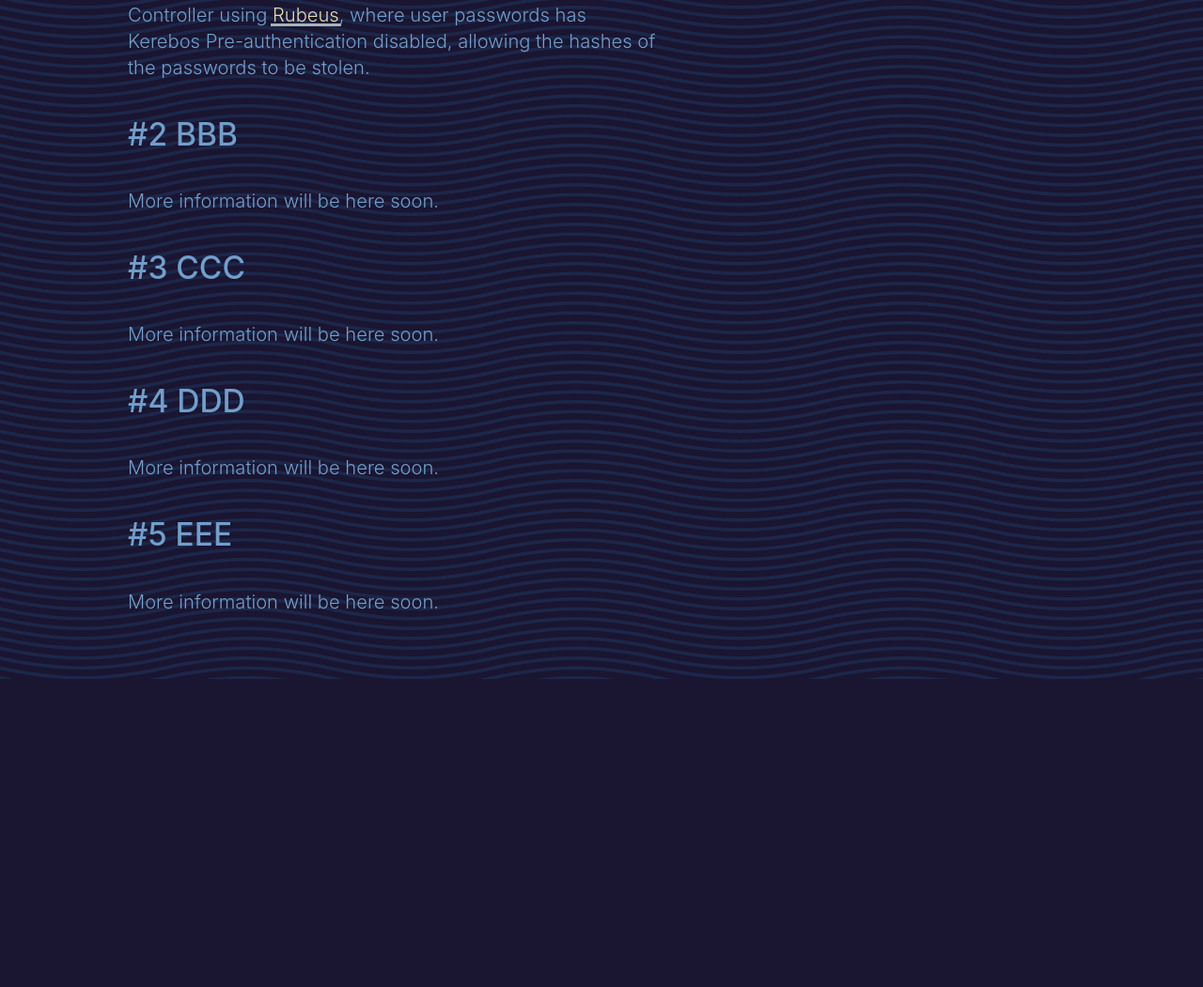
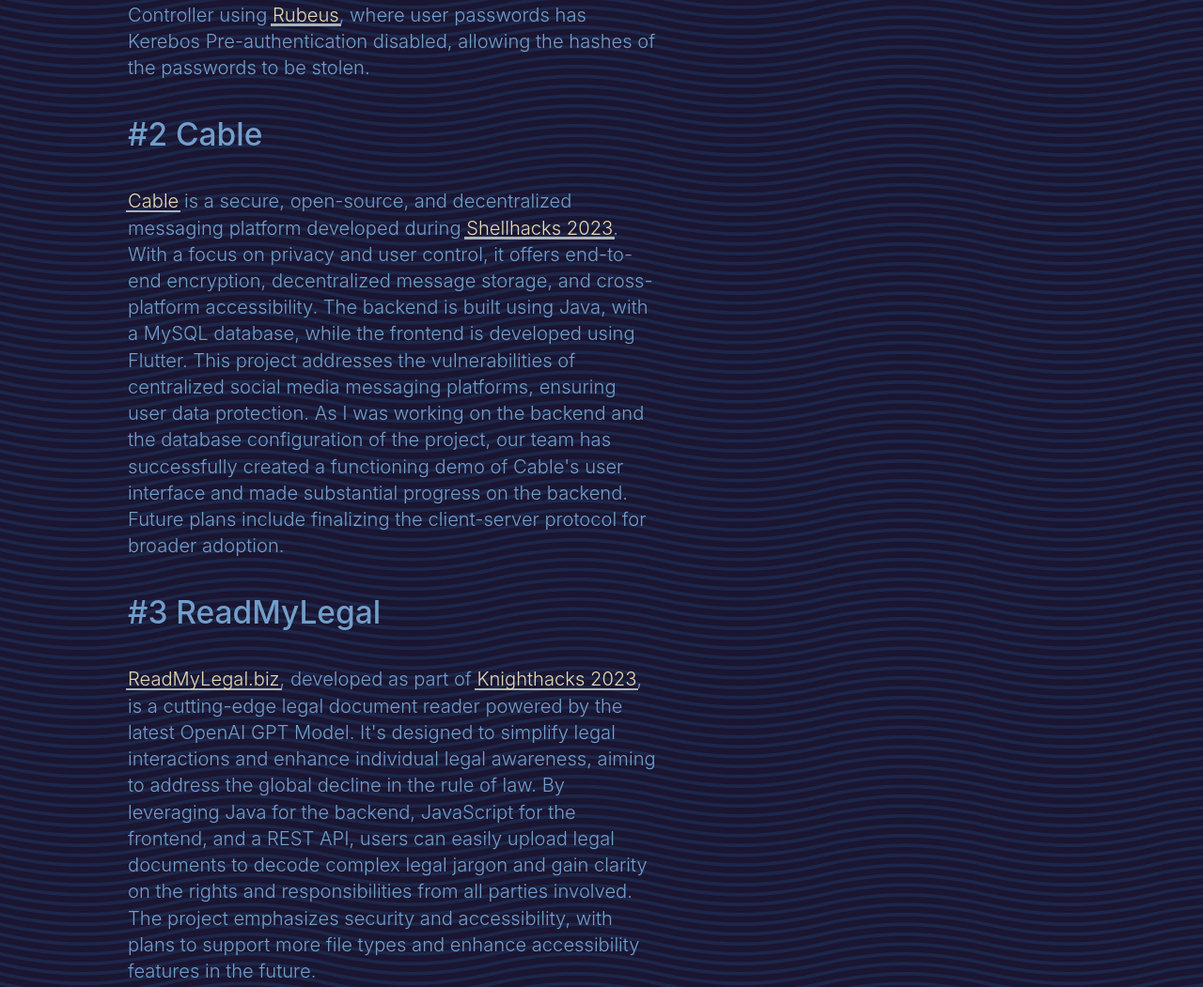
Before and after one commit to samirjdev/samirjdev.github.io, a plain HTML site: page projects.html in a window 1280 px wide. Shown: the part 680-1731 px from the top of the page at 94% size. Before the commit the page ends 1403 px from the top, so only its background shows below. Drawn offline with Linux system fonts and the light colour scheme.

Commit message:
Update projects.html

```diff
--- a/projects.html
+++ b/projects.html
@@ -62,13 +62,33 @@
         where user passwords has Kerebos Pre-authentication disabled, allowing the hashes
         of the passwords to be stolen.
     </p>
-    <p style="color: #729eca; font-weight: 500; font-size: 2.2em">#2 BBB</p>
+    <p style="color: #729eca; font-weight: 500; font-size: 2.2em">#2 Cable</p>
     <p style="color: #729eca;">
-        More information will be here soon.
+        <a href="https://devpost.com/software/cable" target="_blank">Cable</a> is a
+        secure, open-source, and decentralized messaging platform developed
+        during <a href="https://www.shellhacks.net/" target="_blank">Shellhacks 2023</a>.
+        With a focus on privacy and user control, it offers end-to-end encryption,
+        decentralized message storage, and cross-platform accessibility. The backend is
+        built using Java, with a MySQL
+        database, while the frontend is developed using Flutter. This project addresses
+        the vulnerabilities of centralized social media messaging platforms, ensuring
+        user data protection. As I was working on the backend and the database
+        configuration of the project, our team has successfully created a functioning demo
+        of Cable's user interface and made substantial progress on the backend. Future plans
+        include finalizing the client-server protocol for broader adoption.
     </p>
-    <p style="color: #729eca; font-weight: 500; font-size: 2.2em">#3 CCC</p>
+    <p style="color: #729eca; font-weight: 500; font-size: 2.2em">#3 ReadMyLegal</p>
     <p style="color: #729eca;">
-        More information will be here soon.
+        <a href="http://readmylegal.biz/" target="_blank">ReadMyLegal.biz</a>, developed
+        as part of <a href="https://2023.knighthacks.org/" target="_blank">Knighthacks 2023</a>,
+        is a cutting-edge legal document reader powered by the latest OpenAI GPT Model.
+        It's designed to simplify legal
+        interactions and enhance individual legal awareness, aiming to address the global
+        decline in the rule of law. By leveraging Java for the backend, JavaScript for the
+        frontend, and a REST API, users can easily upload legal documents to decode complex
+        legal jargon and gain clarity on the rights and responsibilities from all parties
+        involved. The project emphasizes security and accessibility, with plans to support
+        more file types and enhance accessibility features in the future.
     </p>
     <p style="color: #729eca; font-weight: 500; font-size: 2.2em">#4 DDD</p>
     <p style="color: #729eca;">
```
